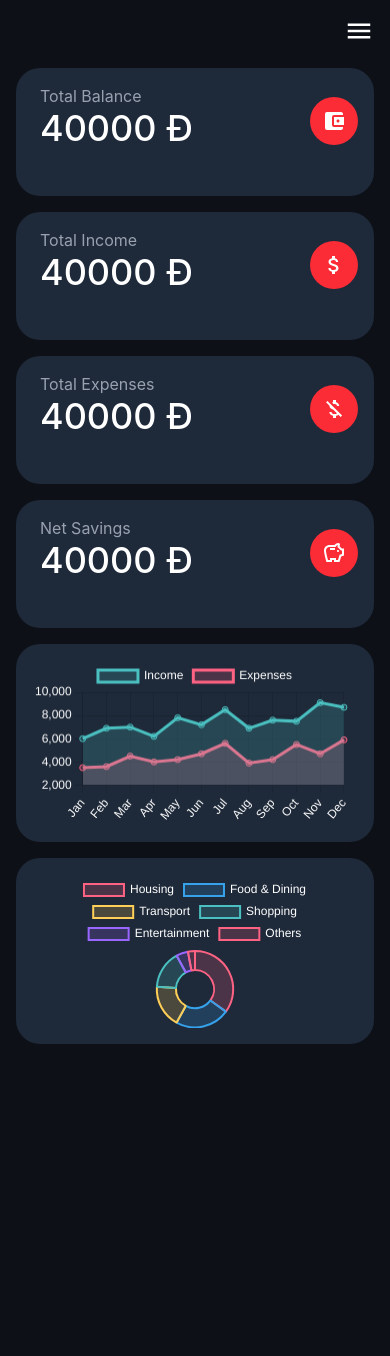
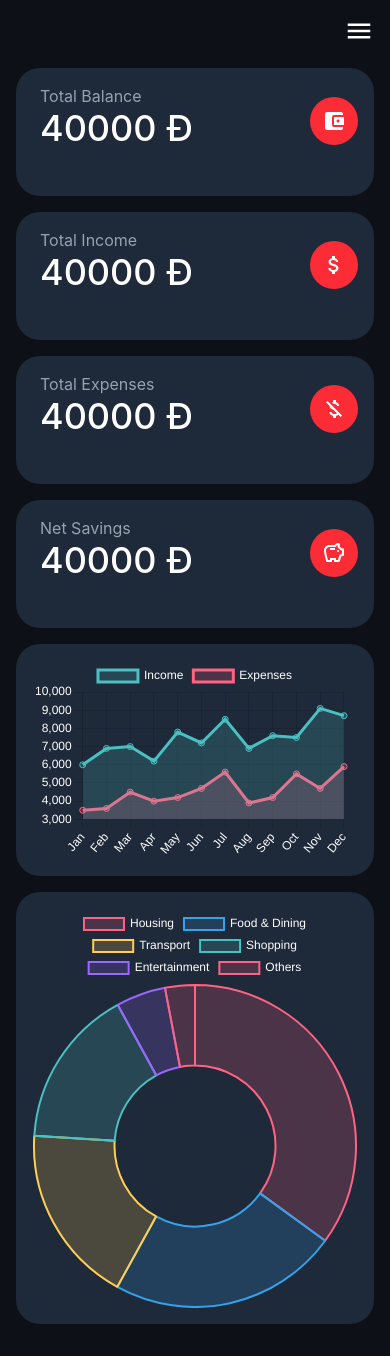
Before and after one commit to rigby200602/expense-tracking, a React (Vite) app: page / in a window 390 px wide. Before the commit the page ends 1076 px from the top, so only its background shows below. Built offline with nearby package versions, Linux system fonts and the light colour scheme.

Commit message:
fix: remove height class from Home component layout for improved responsiveness

```diff
--- a/src/pages/Home.tsx
+++ b/src/pages/Home.tsx
@@ -23,7 +23,7 @@ const Home = () => {
           />
         ))}
       </div>
-      <div className="grid grid-cols-1 md:grid-cols-3 gap-4 my-4 text-white h-100">
+      <div className="grid grid-cols-1 md:grid-cols-3 gap-4 my-4 text-white">
         <div className="w-full md:col-span-2 bg-gray-800 rounded-3xl p-4">
           <Line
             data={{
@@ -48,6 +48,7 @@ const Home = () => {
             }
           }
           options={options}
+          className="min-h-50"
           />
         </div>
         <div className="w-full h-full bg-gray-800 rounded-3xl  p-4">
@@ -77,6 +78,7 @@ const Home = () => {
               ],
             }}
             options={options}
+            className="min-h-100"
           />
         </div>
       </div>
```
